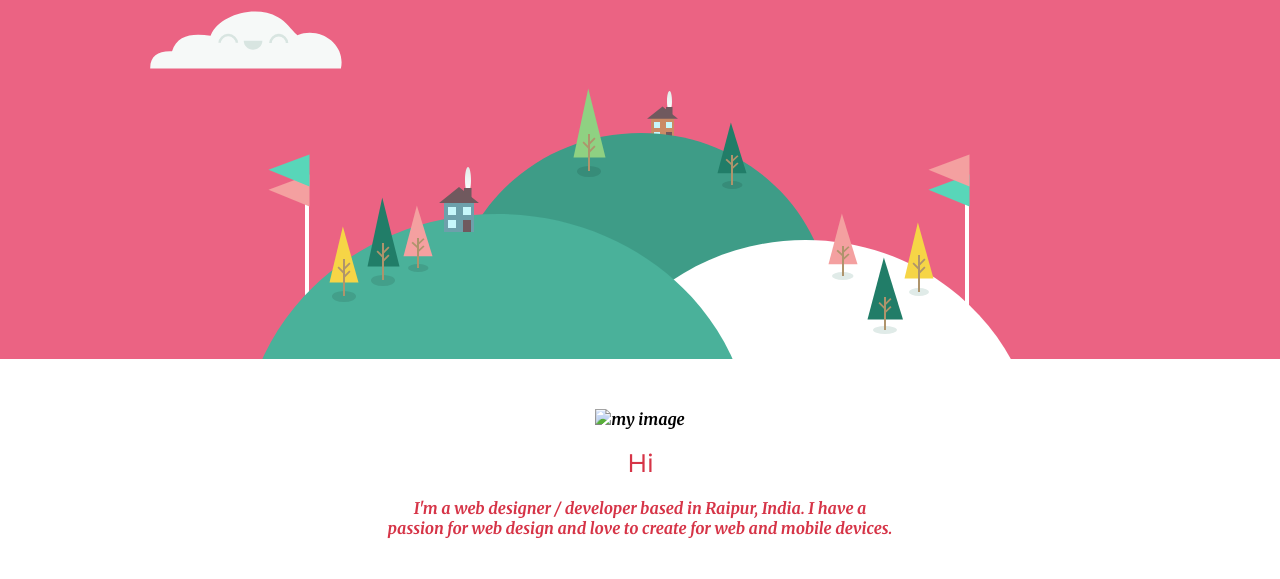
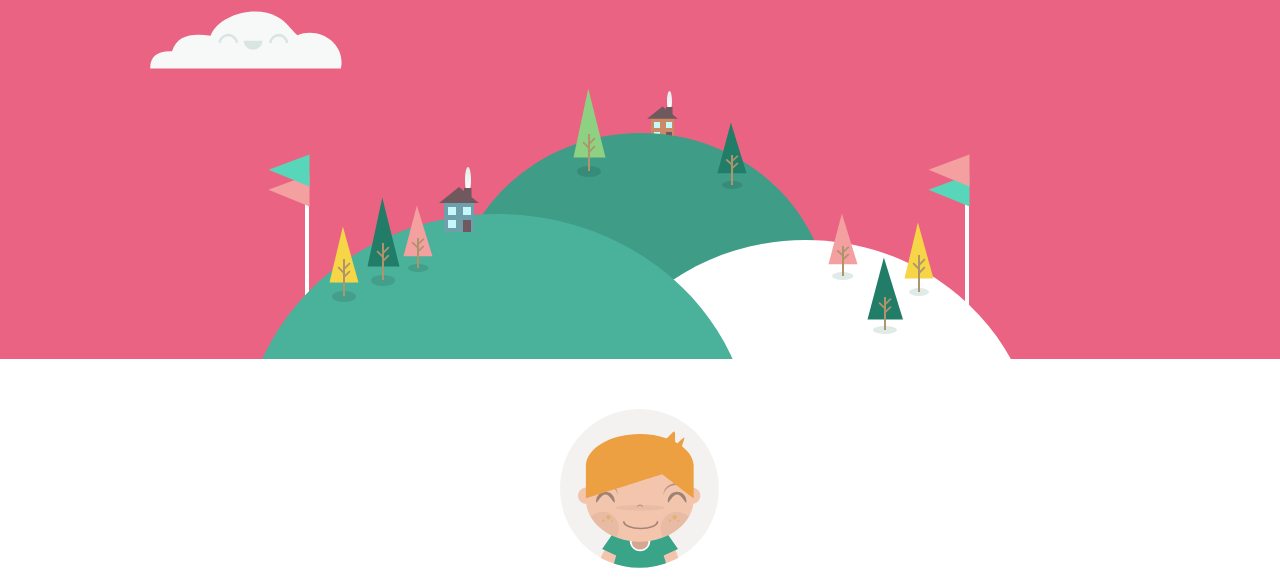
Before and after one commit to Akshat-pixel/aj, a plain HTML site: page index.html in a window 1280 px wide. Shown: the part 221-800 px from the top of the page. Drawn offline with Linux system fonts and the light colour scheme.

Commit message:
Update index.html

```diff
--- a/index.html
+++ b/index.html
@@ -16,7 +16,7 @@
             <img class="mountain" src="images/mountain.svg" alt="cloud image">
         </div>
         <div class="middle-container">
-            <img class="my-image" src="images/me.svg" alt="my image">
+            <img class="my-image" src="images/my-image.svg" alt="my image">
             <h2>Hi</h2>
             <p class="intro">I'm a web designer / developer based in Raipur, India. I have a passion for web design and love to create for web and mobile devices.</p>
             <h2>My Skills</h2>
```
